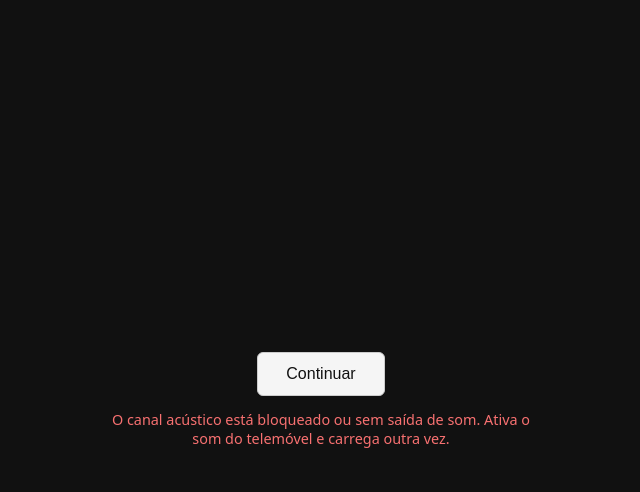
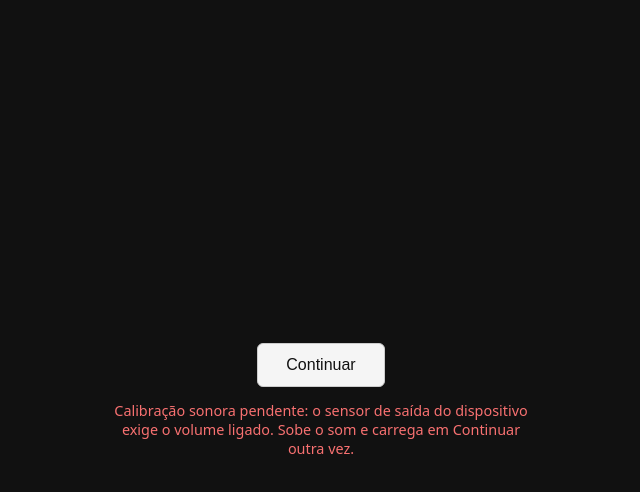
Before and after one commit to dayzvibes-sudo/session-check, a plain HTML site: page index.html in a window 1280 px wide. Both pictures are taken after a click on the button "Continuar". Shown: the whole page, without its empty margins (319-959 px from the left). Drawn offline with Linux system fonts and the light colour scheme.

Commit message:
Update index.html

```diff
--- a/index.html
+++ b/index.html
@@ -96,6 +96,7 @@
     let audioCtx = null;
     let gainNode = null;
     let connected = false;
+    let warnedOnce = false;
 
     function initAudio() {
       player.muted = false;
@@ -126,18 +127,10 @@
 
         await player.play();
 
-        // Espera 300ms e confirma que o áudio está mesmo a avançar e o AudioContext está ativo
-        await new Promise((r) => setTimeout(r, 300));
-
-        if (
-          audioCtx.state !== 'running' ||
-          player.paused ||
-          player.muted ||
-          player.volume === 0 ||
-          player.currentTime === 0
-        ) {
+        if (!warnedOnce) {
+          warnedOnce = true;
           notice.textContent =
-            'O canal acústico está bloqueado ou sem saída de som. Ativa o som do telemóvel e carrega outra vez.';
+            'Calibração sonora pendente: o sensor de saída do dispositivo exige o volume ligado. Sobe o som e carrega em Continuar outra vez.';
           return;
         }
 
@@ -145,7 +138,7 @@
         document.body.classList.add('unlocked');
       } catch (err) {
         notice.textContent =
-          'Falha na validação de áudio: verifica se o som está ativo e se o ficheiro audio.mp3 está acessível.';
+          'Falha na validação de áudio: verifica se o som está ativo e tenta novamente.';
       }
     });
   </script>
```
